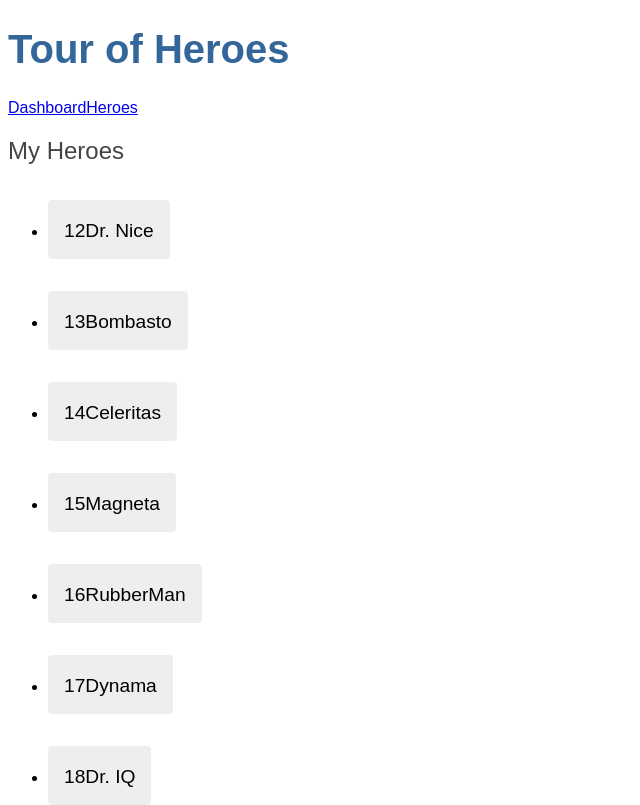
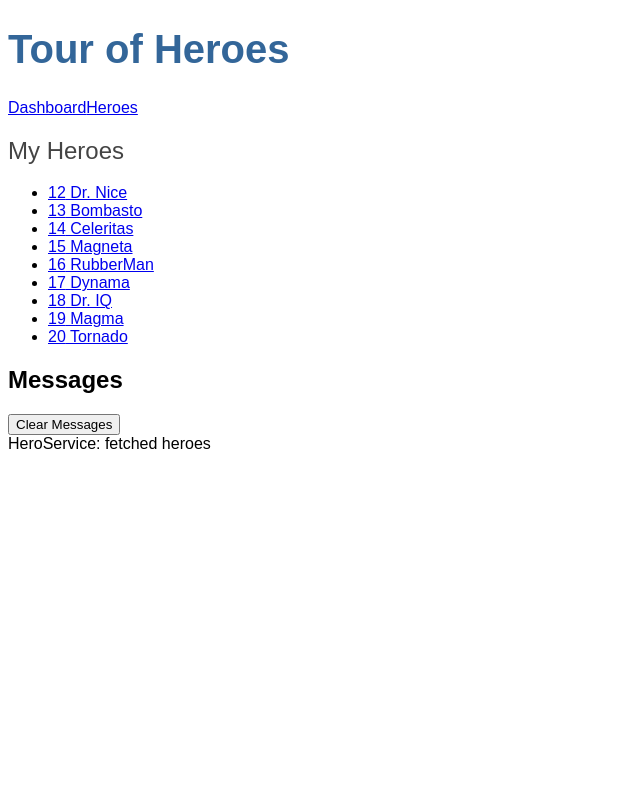
Before and after one commit to gulsenkeskin/angular-tour-of-heroes, an Angular app: page /heroes in a window 1280 px wide. Shown: the top 805 px of the page, without its empty margins (0-640 px from the left). Built offline with nearby package versions, Linux system fonts and the light colour scheme.

Commit message:
Update heroes.component.html

```diff
--- a/src/app/heroes/heroes.component.html
+++ b/src/app/heroes/heroes.component.html
@@ -24,14 +24,26 @@
 </div> -->
 
   <h2>My Heroes</h2>
+
   <ul class="heroes">
+    <li *ngFor="let hero of heroes">
+        <a routerLink="/detail/{{hero.id}}">
+            <span class="badge">{{hero.id}}</span> {{hero.name}}
+        </a>
+    </li>
+  </ul>
+
+
+
+
+  <!-- <ul class="heroes">
     <li *ngFor="let hero of heroes" >
         <button [class.selected]="hero === selectedHero" type="button" (click)="onSelect(hero)" >
             <span class="badge">{{hero.id}}</span>
             <span class="name">{{hero.name}}</span>
         </button>
     </li>
-  </ul>
+  </ul> -->
 
 
   <!-- //selectedHero da değişiklik olduğunda hero da güncellenir -->
```
